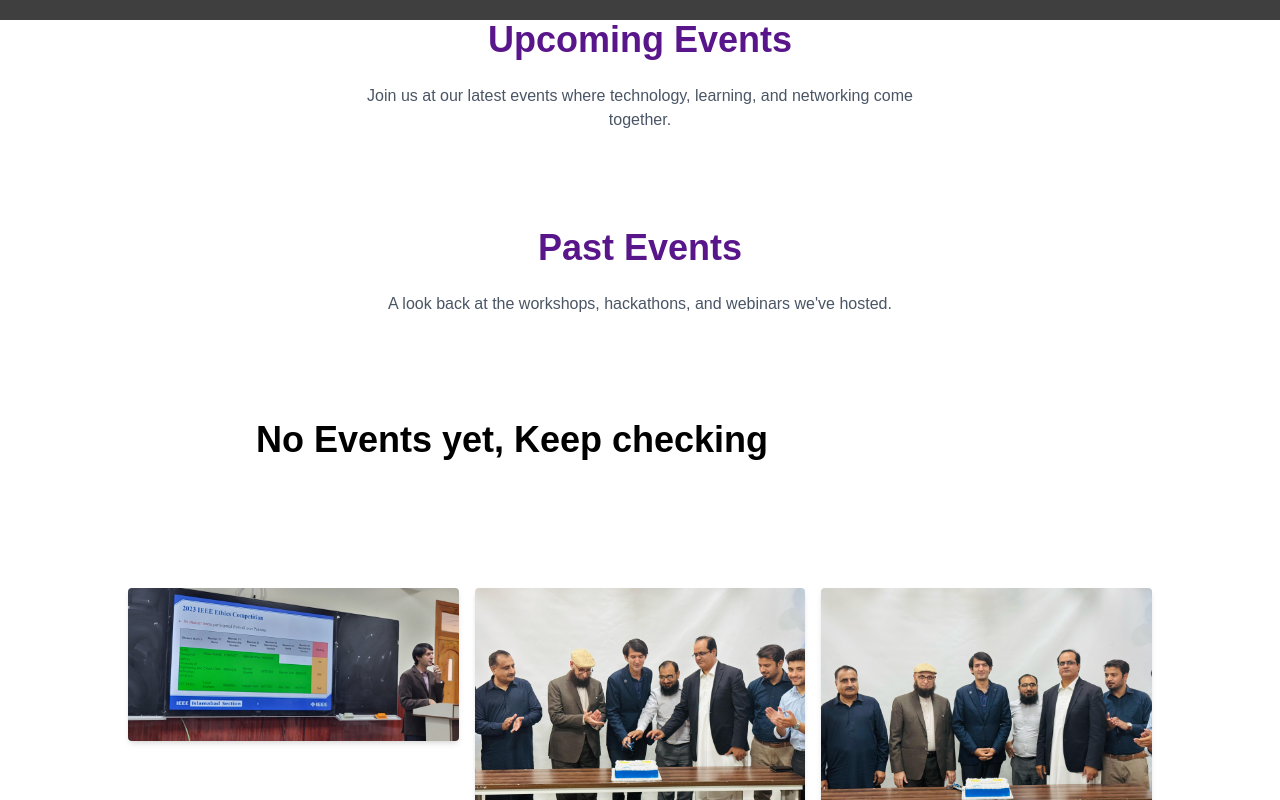
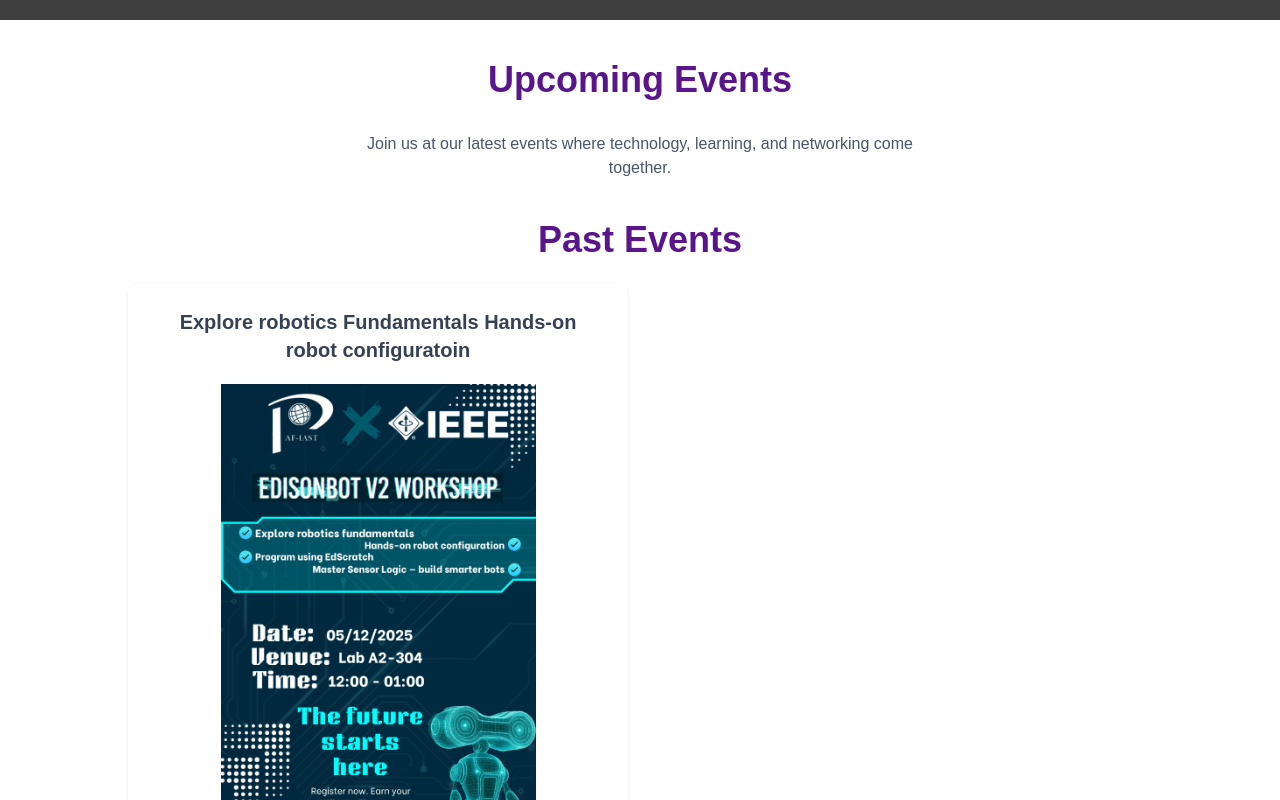
Before and after one commit to abdullah-waqar/ieee-society-website, a React (Vite) app in the folder frontend/: page /event in a window 1280 px wide. Shown: the part 460-1260 px from the top of the page. Built offline with nearby package versions, Linux system fonts and the light colour scheme; grey boxes are pictures that could not be loaded.

Commit message:
Enhance SEO and improve event section layout with animations

```diff
--- a/frontend/index.html
+++ b/frontend/index.html
@@ -6,7 +6,32 @@
     <link href="https://fonts.googleapis.com/css2?family=Inter:wght@400;600;700&family=Poppins:wght@400;600;700&display=swap" rel="stylesheet">
 
     <meta name="viewport" content="width=device-width, initial-scale=1.0" />
-    <title>IEEE</title>
+    <title>IEEE-PAF | Pak Austria Facchochule University Student Society</title>
+
+    <meta
+      name="description"
+      content="Official IEEE-PAF student branch website. Events, workshops, seminars, and technical activities."
+    />
+
+    <meta
+      name="keywords"
+      content="IEEE, PAF University, IEEE Pak Student Branch , Pak Austria Fachhochschule  , IEEE student branch, engineering society, Pak-Austria Fachhochschule Institute of Applied Sciences and Technology"
+    />
+
+    <meta name="author" content="IEEE-PAF Student Society, InferViters" />
+
+    <meta name="viewport" content="width=device-width, initial-scale=1" />
+
+    <meta property="og:title" content="IEEE-PAF Student Society" />
+    <meta
+      property="og:description"
+      content="Explore IEEE-PAF events, workshops, and technical activities."
+    />
+    <meta property="og:type" content="website" />
+
+    <meta property="og:url" content="https://ieee-paf.vercel.app/" />
+
+
   </head>
   <body>
     <div id="root"></div>
--- a/frontend/src/pages/Event.jsx
+++ b/frontend/src/pages/Event.jsx
@@ -2,7 +2,23 @@
 import EventsSection from '../sections/EventsSection';
 import Footer from '../sections/Footer';
 import GallerySection from '../sections/GallerySection';
+import { motion } from 'framer-motion';
+import eventImg from '../assets/ieee-event.jpg'
+
+const events = [
+   { title: "Explore robotics Fundamentals Hands-on robot configuratoin", date: "December 5 2025", description: "🚀 Get Ready, Innovators! A Big Chance is Coming Your Way! 🤖✨The IEEE Student Branch is bringing an amazing Hands-On Robotics Workshop right to our department — and you are invited!", link:"https://forms.gle/ZFxoSVNkBVspzGjYA", img:"blob:https://web.whatsapp.com/06e93bf2-5ac3-4c58-8e92-bb1b0f328b10" },
+  // { title: "AI Workshop", date: "Sept 1", description: "Hands-on session on Machine Learning." },
+  // { title: "How to do Research", date: "Aug 15", description: "4-hour session for innovation." },
+  // { title: "AI Workshop", date: "Sept 1", description: "Hands-on session on Machine Learning." },
+];
+
 const Event = () => {
+  const animationProps = {
+    initial: { opacity: 0, y: 50 },
+    whileInView: { opacity: 1, y: 0 },
+    viewport: { once: true, amount: 0.3 },
+    transition: { duration: 0.6 },
+  };
   return (
 <div className="events-page">
 
@@ -20,8 +36,8 @@
 
       {/* Upcoming Events Section */}
       <section className="mt-[60vh] px-10 text-center">
-        <h2 className="text-4xl font-bold text-purple-900 mb-6">Upcoming Events</h2>
-        <p className="text-gray-600 max-w-xl mx-auto mb-10">
+        <h2 className="text-4xl pt-10 font-bold text-purple-900 mb-6">Upcoming Events</h2>
+        <p className="text-gray-600 pt-2 max-w-xl mx-auto mb-10">
           Join us at our latest events where technology, learning, and networking come together.
         </p>
         {/* Here you can map event cards */}
@@ -29,11 +45,30 @@
       </section>
 
       {/* Past Events Section */}
-      <section className="mt-24 px-10 text-center">
+      <section className="mt-8 px-10 text-center">
         <h2 className="text-4xl font-bold text-purple-900 mb-6">Past Events</h2>
-        <p className="text-gray-600 max-w-xl mx-auto mb-10">
-          A look back at the workshops, hackathons, and webinars we've hosted.
-        </p>
+
+
+
+
+      <div className="grid min-h-[10vh]  gap-6 md:grid-cols-2 max-w-5xl mx-auto">
+        {events.length > 0 ? events.map((event, idx) => (
+          <motion.div
+            key={idx}
+            className=" min-h-[10vh] rounded-lg shadow p-6 hover:shadow-md transition cursor-pointer"
+            {...animationProps}
+            transition={{ ...animationProps.transition, delay: idx * 0.1 }}
+          >
+            <h3 className="text-xl font-semibold text-gray-700">{event.title}</h3>
+            <img className=' h-[70vh] mt-5 mb-5 m-auto order-1 object-cover object' src={eventImg} alt="Image" />
+            <p className="text-sm text-gray-500 mb-2">{event.date}</p>
+            <p className="text-gray-700">{event.description}</p>
+            <p className='bg-gray-400 m-auto mt-5 text-white cursor-default w-[5rem] p-1.5 text-center text-black rounded-2xl'> <a >Passed</a></p>
+          </motion.div>
+        )): <div className='flex justify-center items-center  w-[60vw] font-extrabold text-4xl'> <h1>No Events yet, Keep checking</h1> </div>}
+      </div>
+
+
         <EventsSection isHeading={false} />
         <GallerySection isHeading={false} />
       </section>
--- a/frontend/src/sections/EventsSection.jsx
+++ b/frontend/src/sections/EventsSection.jsx
@@ -37,7 +37,7 @@
             <p className="text-gray-700">{event.description}</p>
             <p className='bg-gray-400 text-white cursor-default w-[5rem] p-1.5 text-center text-black rounded-2xl'> <a >Passed</a></p>
           </motion.div>
-        )): <div className='flex justify-center items-center  w-[60vw] font-extrabold text-4xl'> <h1>No Events yet, Keep checking</h1> </div>}
+        )): <div className='flex justify-center items-center  w-[60vw] font-extrabold text-4xl'> <h1></h1> </div>}
       </div>
     </section>
   );
--- a/frontend/src/sections/Footer.jsx
+++ b/frontend/src/sections/Footer.jsx
@@ -2,7 +2,7 @@
 
 import { FaLinkedinIn } from 'react-icons/fa';
 import { FaInstagram } from 'react-icons/fa';
-
+import { Link, NavLink } from 'react-router-dom';
 
 export default function Footer() {
   return (
@@ -21,10 +21,10 @@
         <div>
           <h3 className="text-xl font-bold mb-4 text-white">Quick Links</h3>
           <ul className="space-y-2 text-sm">
-            <li><a href="#about" className="hover:text-white transition">HOME</a></li>
-            <li><a href="#events" className="hover:text-white transition">ABOUT</a></li>
-            <li><a href="#teams" className="hover:text-white transition">EVENTS</a></li>
-            <li><a href="#gallery" className="hover:text-white transition">TEAM</a></li>
+            <li><NavLink to={"/"} className="hover:text-white transition">HOME</NavLink></li>
+            <li><NavLink to={"/about"} className="hover:text-white transition">ABOUT</NavLink></li>
+            <li><NavLink to={"/event"} className="hover:text-white transition">EVENTS</NavLink></li>
+            <li><NavLink to={"/team"} className="hover:text-white transition">TEAM</NavLink></li>
 
           </ul>
         </div>
@@ -48,7 +48,7 @@
             <li>Location: Haripur, KPK, Pakistan</li>
           </ul>
           <div className="flex space-x-4 mt-4">
-            <a href="https://instagram.com" target="_blank" rel="noopener noreferrer" className="hover:text-white">
+            <a href="https://www.instagram.com/ieee.pafiast/" target="_blank" rel="noopener noreferrer" className="hover:text-white">
               <i className="fab fa-instagram"></i>
             </a>
             <a href="https://www.linkedin.com/in/ieee-student-branch-pafiast-91384a33b/" target="_blank" rel="noopener noreferrer" className="hover:text-white">
```
